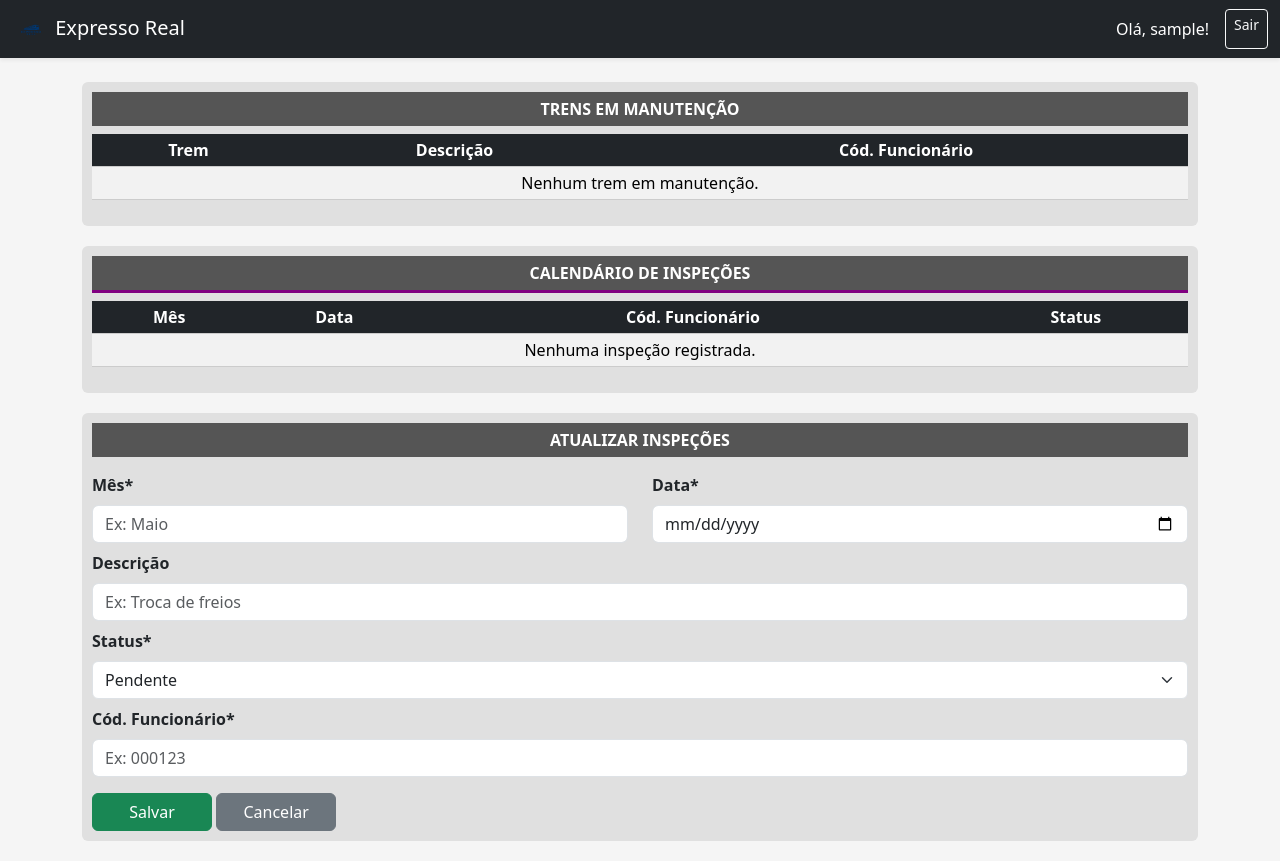
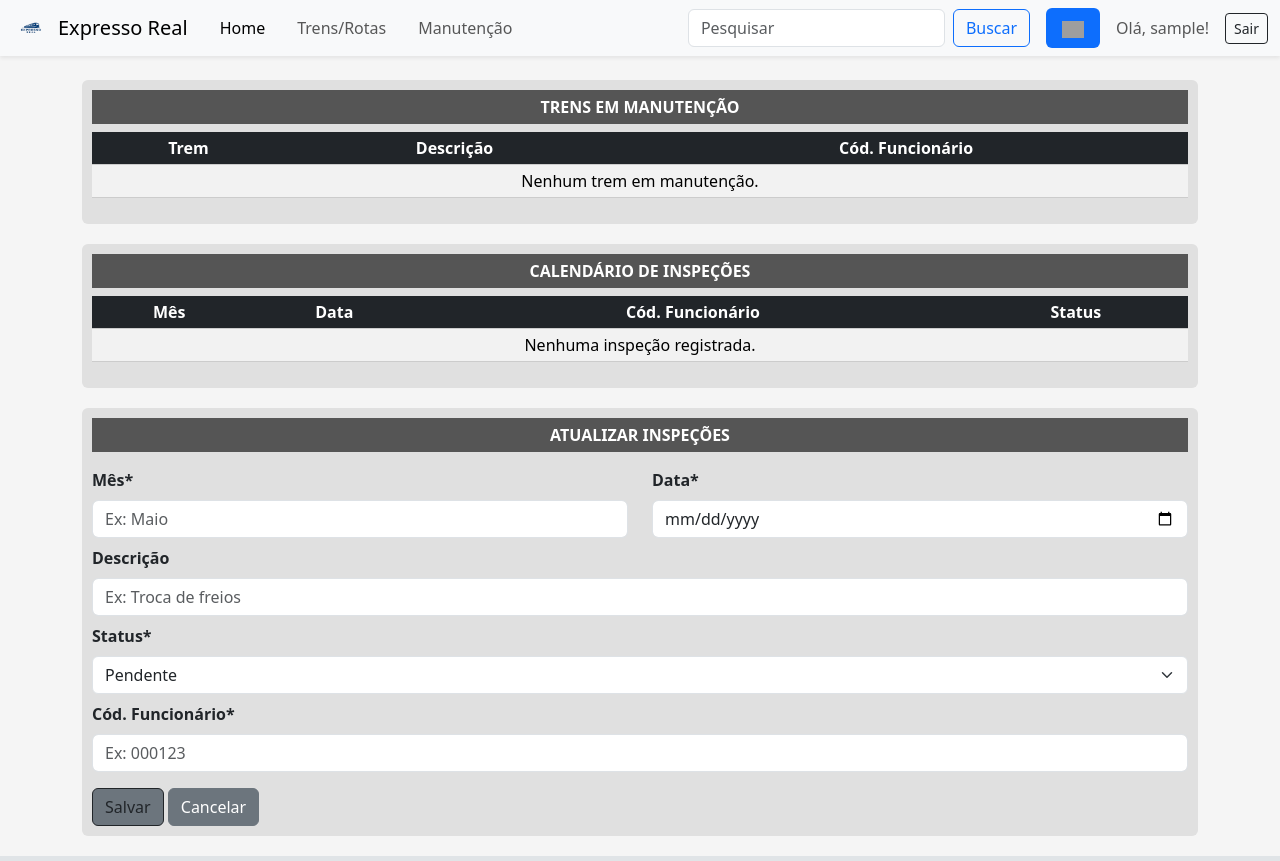
Before and after one commit to danielmuitolegal/ExpressoReal, a PHP site: page /manutencao.php in a window 1280 px wide. Run offline with PHP 8.4, Linux system fonts and the light colour scheme; the visitor is signed in with stand-in values (Sample User, id 1); data that the repository does not hold is empty; grey boxes are pictures that could not be loaded.

Commit message:
navbar manutencao

```diff
--- a/paginas/cadastro/cadastro.php
+++ b/paginas/cadastro/cadastro.php
@@ -129,9 +129,7 @@ if ($_SERVER["REQUEST_METHOD"] == "POST") {
                             </div>
                             <div class="g-recaptcha" data-sitekey="6LeN5dYrAAAAANP9T3IFdvM8WjtsltfDB1eLgW2h"></div>
 
-                            <div class="mb-3">
-                                <a href="../cadastroAdmin/cadastroAdmin.php">Tenho um código de admin</a>
-                            </div>
+
 
                             <div class="d-grid">
                                 <button type="submit" class="btn btn-dark btn-lg rounded-3">
--- a/paginas/manutenção/manutencao.php
+++ b/paginas/manutenção/manutencao.php
@@ -86,20 +86,48 @@ $result_inspecoes = $conn->query($sql_inspecoes);
 
 <body>
   <!-- NAVBAR -->
-  <nav class="navbar navbar-expand-lg bg-dark navbar-dark shadow-sm">
-    <div class="container-fluid">
-      <a class="navbar-brand" href="#">
-        <img src="../../imagens/logo.png" alt="logo" width="38" height="30" loading="lazy">
-        Expresso Real
-      </a>
-      <div class="d-flex">
-        <span class="navbar-text text-white me-3">
-          Olá, <?php echo $nome; ?>!
-        </span>
-        <a href="../logout.php" class="btn btn-outline-light btn-sm">Sair</a>
+  <nav class="navbar navbar-expand-lg navbar-light bg-light shadow-sm">
+  <div class="container-fluid">
+    <a class="navbar-brand d-flex align-items-center" href="#">
+      <img src="../../imagens/logo.png" alt="logo" width="38" height="30" loading="lazy" class="me-2">
+      Expresso Real
+    </a>
+
+    <button class="navbar-toggler" type="button" data-bs-toggle="collapse" data-bs-target="#navbarNav">
+      <span class="navbar-toggler-icon"></span>
+    </button>
+
+    <div class="collapse navbar-collapse" id="navbarNav">
+      <!-- Links principais -->
+      <ul class="navbar-nav me-auto mb-2 mb-lg-0">
+        <li class="nav-item mx-2"><a class="nav-link active" href="#">Home</a></li>
+        <li class="nav-item mx-2"><a class="nav-link" href="#">Trens/Rotas</a></li>
+        <li class="nav-item mx-2"><a class="nav-link" href="#">Manutenção</a></li>
+      </ul>
+
+      <!-- Campo de pesquisa -->
+      <form class="d-flex me-3" role="search">
+        <input class="form-control me-2" type="search" placeholder="Pesquisar" aria-label="Search">
+        <button class="btn btn-outline-primary" type="submit">Buscar</button>
+      </form>
+
+      <!-- Ícone de alerta -->
+      <ul class="nav nav-pills me-3">
+        <li class="nav-item">
+          <a class="nav-link bg-primary text-white" href="#">
+            <img src="https://www.svgrepo.com/show/431413/alert.svg" alt="alerta" width="22">
+          </a>
+        </li>
+      </ul>
+
+      <!-- Saudação + Sair -->
+      <div class="d-flex align-items-center">
+        <span class="navbar-text me-3">Olá, <?php echo $nome; ?>!</span>
+        <a href="../logout.php" class="btn btn-outline-dark btn-sm">Sair</a>
       </div>
     </div>
-  </nav>
+  </div>
+</nav>
 
   <div class="container mt-4">
     <!-- TRENS EM MANUTENÇÃO -->
@@ -133,7 +161,7 @@ $result_inspecoes = $conn->query($sql_inspecoes);
 
     <!-- CALENDÁRIO DE INSPEÇÕES -->
     <div class="caixa">
-      <div class="titulo-secao" style="border-bottom: 3px solid purple;">CALENDÁRIO DE INSPEÇÕES</div>
+      <div class="titulo-secao" style="border-bottom: 3px ;">CALENDÁRIO DE INSPEÇÕES</div>
       <table class="table table-sm table-striped mt-2">
         <thead class="table-dark">
           <tr>
@@ -196,8 +224,8 @@ $result_inspecoes = $conn->query($sql_inspecoes);
           <input type="number" class="form-control" placeholder="Ex: 000123">
         </div>
 
-        <button type="button" class="btn btn-success btn-custom">Salvar</button>
-        <button type="reset" class="btn btn-secondary btn-custom">Cancelar</button>
+        <button type="button" class="btn btn-secondary btn-outline-dark">Salvar</button>
+        <button type="reset" class="btn btn-secondary">Cancelar</button>
       </form>
     </div>
   </div>
```
